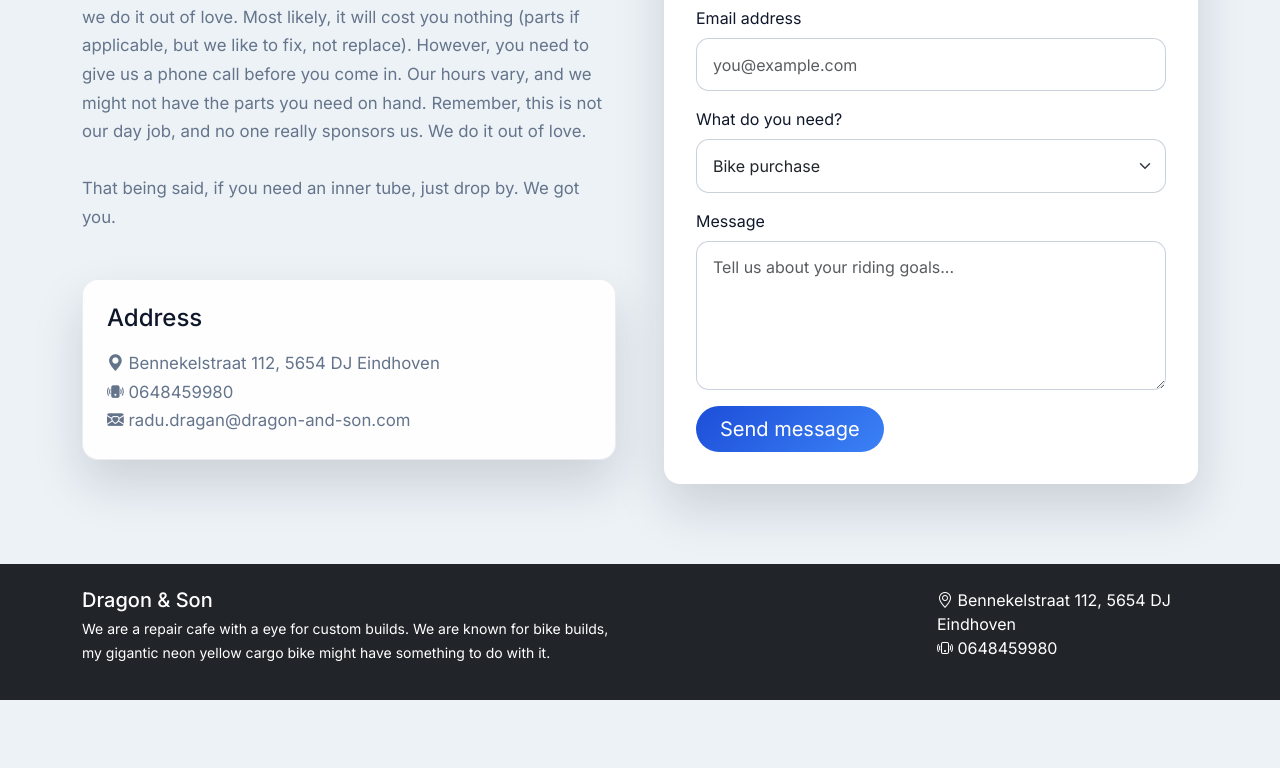
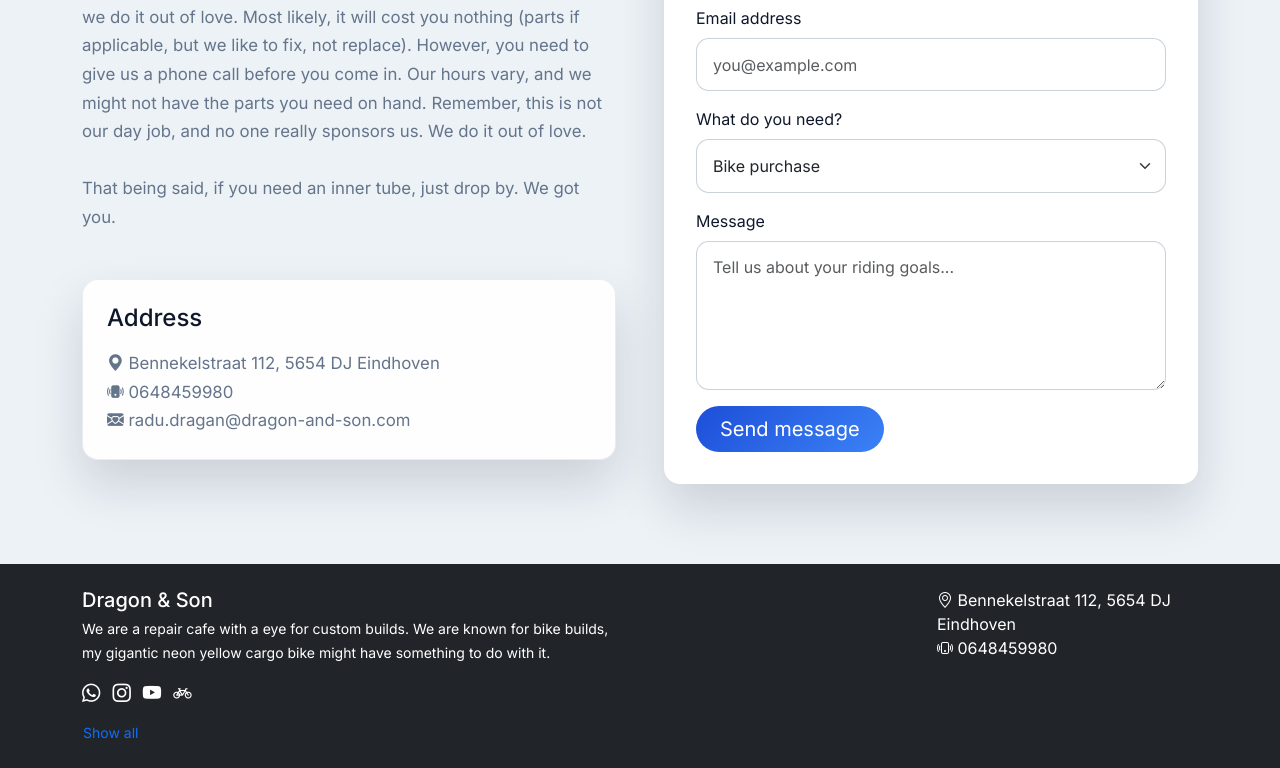
Before and after one commit to RaduDraganAndSon/dragon_and_son_entry_point, a Vue app: page /contact in a window 1280 px wide. Shown: the part 263-1031 px from the top of the page. Before the commit the page ends 963 px from the top, so only its background shows below. Built offline with nearby package versions, Linux system fonts and the light colour scheme.

Commit message:
0.0.2 updates to social media feature

```diff
--- a/src/common/SiteFooter.vue
+++ b/src/common/SiteFooter.vue
@@ -1,10 +1,11 @@
 <template>
   <footer class="footer py-4 bg-dark text-white">
     <div class="container">
-      <div class="row">
+      <div class="row g-4 align-items-start">
         <div class="col-md-6">
           <h5 class="mb-1">{{ storeName }}</h5>
           <small>{{ tagline }}</small>
+          <SocialMediaLinks :limit="4" :show-all-button="true" />
         </div>
         <div class="col-md-3"></div>
         <div class="col-md-3">
@@ -14,13 +15,14 @@
             <i class="bi bi-phone-vibrate"></i> {{ phone }}
           </p>
         </div>
-
       </div>
     </div>
   </footer>
 </template>
 
 <script setup>
+import SocialMediaLinks from '../features/SocialMediaLinks.vue'
+
 defineProps({
   storeName: {
     type: String,
--- a/src/features/AboutSection.vue
+++ b/src/features/AboutSection.vue
@@ -3,11 +3,16 @@
     <div class="container">
       <div class="row g-4 align-items-top">
         <div class="col-lg-6">
+          <div class="about-socials mb-5">
+            <SocialMediaLinks :limit="6" :show-all-button="true" />
+          </div>
           <span class="section-label">About us</span>
           <h2 class="section-title">Your neighborhood bike repair cafe.</h2>
           <p class="lead-text">
-            Hi, my name is Radu Dragan. Almost all the repairs here at {{ storeName }} cost only the price of the parts. <br>
-            We understand how important having a means of transportation is for people who can't afford expensive repairs.
+            Hi, my name is Radu Dragan. Almost all the repairs here at {{ storeName }} cost only the price of the parts.
+            <br>
+            We understand how important having a means of transportation is for people who can't afford expensive
+            repairs.
           </p>
           <div class="row g-3 mt-2">
             <div class="col-sm-6">
@@ -36,6 +41,7 @@
 
 <script setup>
 import ImageGrid from './ImageGrid.vue'
+import SocialMediaLinks from './SocialMediaLinks.vue'
 
 defineProps({
   storeName: {
@@ -46,6 +52,35 @@ defineProps({
 </script>
 
 <style scoped>
+.about-socials {
+  margin-top: 1.5rem;
+}
+
+.social-label {
+  display: inline-block;
+  font-size: 0.8rem;
+  font-weight: 700;
+  letter-spacing: 0.08em;
+  text-transform: uppercase;
+  color: rgba(15, 23, 42, 0.7);
+  margin-bottom: 0.65rem;
+}
+
+.about-socials :deep(.social-media-links) {
+  margin-top: 0;
+}
+
+.about-socials :deep(.social-link) {
+  background: rgba(15, 23, 42, 0.08);
+  color: #0f172a;
+}
+
+.about-socials :deep(.social-link:hover),
+.about-socials :deep(.social-link:focus) {
+  background: rgba(15, 23, 42, 0.14);
+  color: #0f172a;
+}
+
 .image-grid-panel {
   background: rgba(255, 255, 255, 0.7);
   border: 1px solid rgba(148, 163, 184, 0.2);
--- /dev/null
+++ b/src/features/SocialMediaLinks.vue
@@ -0,0 +1,180 @@
+<script setup>
+import { computed, ref, watch } from 'vue'
+import { storeToRefs } from 'pinia'
+import { useShopStore } from '../stores/shopStore'
+
+const props = defineProps({
+  limit: {
+    type: Number,
+    default: 4,
+  },
+  showAllButton: {
+    type: Boolean,
+    default: true,
+  },
+  initialShowAll: {
+    type: Boolean,
+    default: false,
+  },
+})
+
+const shopStore = useShopStore()
+const { storeDetails } = storeToRefs(shopStore)
+const showAll = ref(props.initialShowAll)
+
+const socialPlatforms = [
+  { name: 'Instagram', icon: 'bi-instagram', domains: ['instagram.com'] },
+  { name: 'Facebook', icon: 'bi-facebook', domains: ['facebook.com'] },
+  { name: 'TikTok', icon: 'bi-tiktok', domains: ['tiktok.com'] },
+  { name: 'YouTube', icon: 'bi-youtube', domains: ['youtube.com', 'youtu.be'] },
+  { name: 'Strava', icon: 'bi-bicycle', domains: ['strava.com'] },
+  { name: 'X', icon: 'bi-twitter-x', domains: ['x.com', 'twitter.com'] },
+  { name: 'LinkedIn', icon: 'bi-linkedin', domains: ['linkedin.com'] },
+  { name: 'Pinterest', icon: 'bi-pinterest', domains: ['pinterest.com'] },
+  { name: 'Snapchat', icon: 'bi-snapchat', domains: ['snapchat.com'] },
+  { name: 'Twitch', icon: 'bi-twitch', domains: ['twitch.tv'] },
+  { name: 'Discord', icon: 'bi-discord', domains: ['discord.com', 'discord.gg'] },
+  { name: 'WhatsApp', icon: 'bi-whatsapp', domains: ['whatsapp.com', 'wa.me'] },
+  { name: 'Telegram', icon: 'bi-telegram', domains: ['telegram.org', 't.me'] },
+  { name: 'Reddit', icon: 'bi-reddit', domains: ['reddit.com'] },
+  { name: 'GitHub', icon: 'bi-github', domains: ['github.com'] },
+]
+
+function getSocialDetailsFromUrl(url) {
+  if (typeof url !== 'string' || !url.trim()) {
+    console.warn('Unable to infer social media details without a URL.')
+    return { name: 'Social media', icon: 'bi-link-45deg' }
+  }
+
+  let hostname
+  try {
+    const value = url.trim()
+    const parsedUrl = new URL(
+      /^[a-z][a-z\d+.-]*:/i.test(value) ? value : `https://${value.replace(/^\/\//, '')}`,
+    )
+    hostname = parsedUrl.hostname.toLowerCase().replace(/^www\./, '')
+  } catch {
+    console.warn('Unable to infer social media details from an invalid URL.')
+    return { name: 'Social media', icon: 'bi-link-45deg' }
+  }
+
+  const platform = socialPlatforms.find(({ domains }) =>
+    domains.some((domain) => hostname === domain || hostname.endsWith(`.${domain}`)),
+  )
+  if (platform) {
+    return { name: platform.name, icon: platform.icon }
+  }
+
+  const domainName = hostname.split('.')[0].replace(/[-_]+/g, ' ')
+  const name = domainName.replace(/\b\w/g, (letter) => letter.toUpperCase()) || 'Social media'
+  return { name, icon: 'bi-link-45deg' }
+}
+
+const socialMedia = computed(() =>
+  [...(storeDetails.value.socialMedia || [])]
+    .map((item, index) => ({ item, index }))
+    .sort((a, b) => {
+      const aHasRank = a.item.rank != null
+      const bHasRank = b.item.rank != null
+
+      if (aHasRank !== bHasRank) {
+        return aHasRank ? -1 : 1
+      }
+
+      if (aHasRank) {
+        return (a.item.rank - b.item.rank) || (a.index - b.index)
+      }
+
+      return a.index - b.index
+    })
+    .map(({ item }) => {
+      const name = typeof item.name === 'string' && item.name.trim() ? item.name : undefined
+      const icon = typeof item.icon === 'string' && item.icon.trim() ? item.icon : undefined
+      const details = name && icon ? { name, icon } : getSocialDetailsFromUrl(item.url)
+      return {
+        ...item,
+        name: name || details.name,
+        icon: icon || details.icon,
+      }
+    })
+)
+
+const visibleLinks = computed(() => {
+  if (showAll.value || props.limit <= 0) {
+    return socialMedia.value
+  }
+
+  return socialMedia.value.slice(0, props.limit)
+})
+
+watch(
+  () => props.initialShowAll,
+  (nextValue) => {
+    showAll.value = nextValue
+  },
+)
+</script>
+
+<template>
+  <div class="social-media-links">
+    <div class="social-list" v-if="socialMedia.length">
+      <a
+        v-for="item in visibleLinks"
+        :key="item.url"
+        :href="item.url"
+        :aria-label="`Visit our ${item.name}`"
+        class="social-link"
+        target="_blank"
+        rel="noopener noreferrer"
+        :title="item.name"
+      >
+        <i :class="item.icon"></i>
+      </a>
+    </div>
+
+    <button
+      v-if="props.showAllButton && socialMedia.length > props.limit"
+      type="button"
+      class="btn btn-link btn-sm social-toggle"
+      @click="showAll = !showAll"
+    >
+      {{ showAll ? 'Show less' : 'Show all' }}
+    </button>
+  </div>
+</template>
+
+<style scoped>
+.social-media-links {
+  display: flex;
+  flex-direction: column;
+  gap: 0.85rem;
+  margin-top: 1rem;
+}
+
+.social-list {
+  display: flex;
+  flex-wrap: wrap;
+  gap: 0.75rem;
+}
+
+.social-link {
+  background: transparent!important;
+  color: inherit!important;
+}
+
+.social-link:hover,
+.social-link:focus {
+  color: red!important;
+}
+
+.social-link i {
+  font-size: 1.15rem;
+}
+
+.social-toggle {
+  padding: 0;
+  text-decoration: none;
+  align-self: flex-start;
+}
+
+</style>
--- a/src/stores/shopStore.js
+++ b/src/stores/shopStore.js
@@ -9,6 +9,15 @@ export const useShopStore = defineStore('shopStore', {
       phone: '0648459980',
       email: 'radu.dragan@dragon-and-son.com',
       website: 'https://dragon-and-son.com/',
+      socialMedia: [
+        { url: 'https://wa.me/31648459980', rank: 1 },
+        { url: 'https://www.instagram.com/dragon_and_son/', rank: 2 },
+        { url: 'https://www.facebook.com/dragonandson/' },
+        { url: 'https://www.youtube.com/@dragonandson', rank: 4 },
+        { url: 'https://www.strava.com/clubs/dragonandson', rank: 5 },
+        { url: 'https://www.linkedin.com/company/dragon-and-son/', rank: 6 },
+
+      ],
     },
   }),
 })
```
Also changed, not shown: documentation/CHANGELOG.md.
